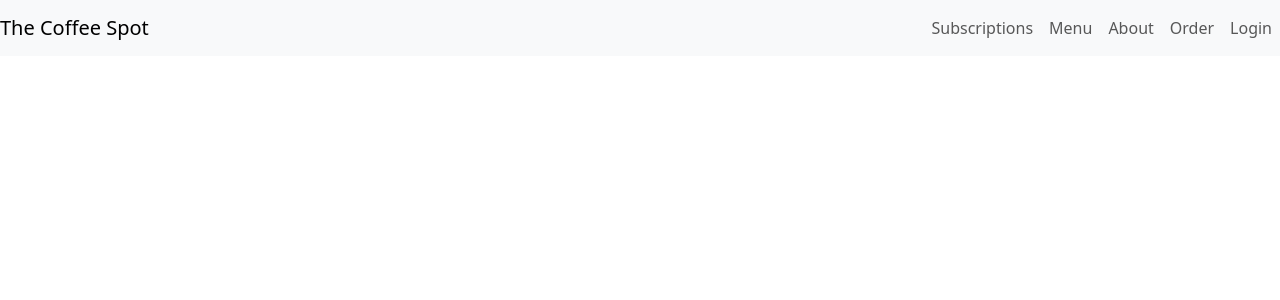
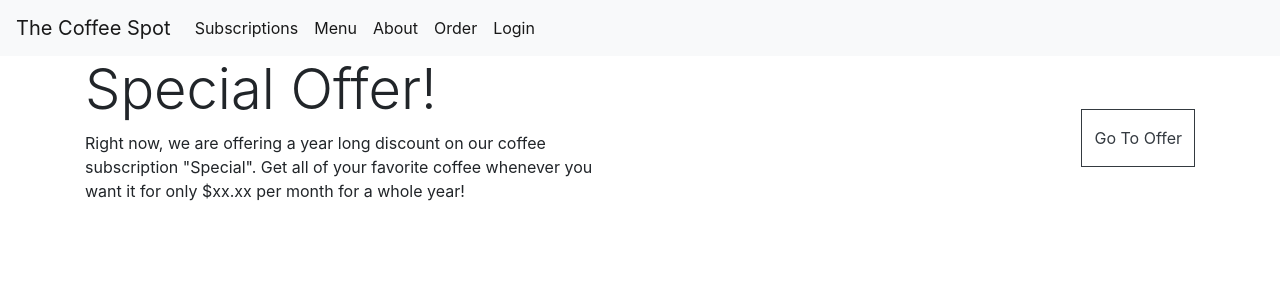
Before and after one commit to KevJohBer/The-Coffee-Spot, a Django app: page / in a window 1280 px wide. Shown: the top 300 px of the page. Run offline with Django 4.2, Linux system fonts and the light colour scheme; some libraries are stand-ins or nearby versions.

Commit message:
Add special offer section to main page

```diff
--- a/home/templates/home/index.html
+++ b/home/templates/home/index.html
@@ -2,4 +2,24 @@
 {% load static %}
 
 {% block content %}
+<!-- Special Offer -->
+<div class="container h-100">
+  <div class="row h1-100">
+    <div class="col-7 col-md-6 my-auto w-100">
+      <h1 class="display-4 logo-font text-black">Special Offer!</h1>
+      <p>
+        Right now, we are offering a year long discount on our coffee
+        subscription "Special". Get all of your favorite coffee whenever
+        you want it for only $xx.xx per month for a whole year!
+      </p>
+    </div>
+    <div class="col-7 col-md-6 my-auto">
+      <div class="my-5 text-right">
+        <a href="#" class="btn btn-outline-dark rounded-0 py-3">Go To Offer</a>
+      </div>
+    </div>
+    </div>
+  </div>
+</div>
+<div class="container h-100"></div>
 {% endblock %}
--- a/templates/base.html
+++ b/templates/base.html
@@ -9,7 +9,7 @@
     {% endblock %}
 
     {% block corecss %}
-      <link href="https://cdn.jsdelivr.net/npm/bootstrap@5.3.0-alpha3/dist/css/bootstrap.min.css" rel="stylesheet" integrity="sha384-KK94CHFLLe+nY2dmCWGMq91rCGa5gtU4mk92HdvYe+M/SXH301p5ILy+dN9+nJOZ" crossorigin="anonymous">
+      <link rel="stylesheet" href="https://cdn.jsdelivr.net/npm/bootstrap@4.0.0/dist/css/bootstrap.min.css" integrity="sha384-Gn5384xqQ1aoWXA+058RXPxPg6fy4IWvTNh0E263XmFcJlSAwiGgFAW/dAiS6JXm" crossorigin="anonymous">
     {% endblock %}
 
     {% block corejs %}
```
